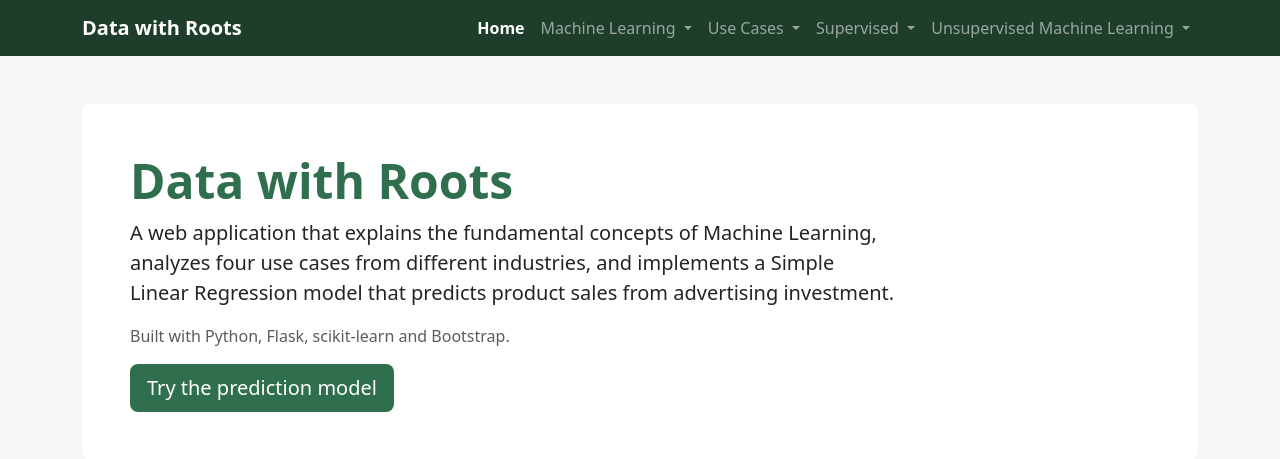
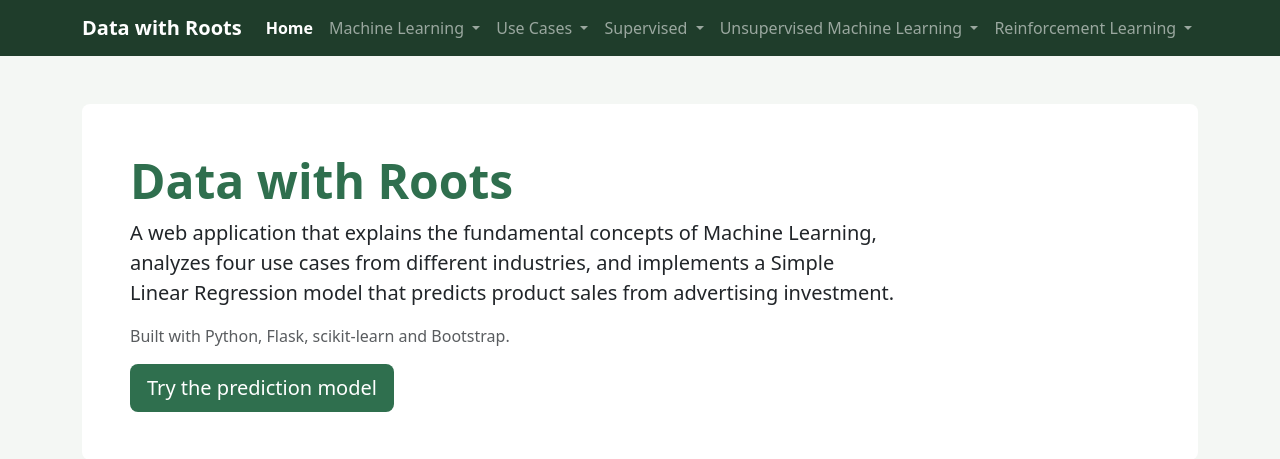
Before and after one commit to santiagocardonasb-lang/Machine-Learning, a Flask app: page / in a window 1280 px wide. Shown: the top 459 px of the page. Run offline with Flask 3, Linux system fonts and the light colour scheme; parts of the project's set-up code (start-up, migrations or seed data) failed here and were passed over.

Commit message:
feat: add reinforcement learning routes and menu

```diff
--- a/app.py
+++ b/app.py
@@ -8,6 +8,8 @@ import logistic_model
 import perceptron_model
 import kmeans_manual
 import kmeans_model
+import rl_environment
+import rl_model
 
 app = Flask(__name__)
 
@@ -209,5 +211,31 @@ def unsupervised_application():
         selection_chart=kmeans_model.SELECTION_CHART,
     )
 
+
+@app.route("/reinforcement/concepts")
+def rl_concepts():
+    return render_template("rl_concepts.html", active="reinforcement")
+
+
+@app.route("/reinforcement/application", methods=["GET", "POST"])
+def rl_application():
+    result = None
+
+    if request.method == "POST":
+        result = rl_model.train()
+
+    return render_template(
+        "rl_application.html",
+        active="reinforcement",
+        grid=rl_environment.GRID,
+        legend=rl_environment.LEGEND,
+        cell_css=rl_environment.CELL_CSS,
+        rewards=rl_environment.REWARD_TABLE,
+        parameters=rl_model.PARAMETERS,
+        actions=rl_environment.ACTION_NAMES,
+        result=result,
+    )
+
+
 if __name__ == "__main__":
     app.run(debug=True)
--- a/templates/base.html
+++ b/templates/base.html
@@ -7,11 +7,13 @@
 
     <link rel="stylesheet"
           href="https://cdn.jsdelivr.net/npm/bootstrap@5.3.3/dist/css/bootstrap.min.css">
+    <link rel="stylesheet"
+          href="https://cdn.jsdelivr.net/npm/bootstrap-icons@1.11.3/font/bootstrap-icons.min.css">
     <link rel="stylesheet" href="{{ url_for('static', filename='style.css') }}">
 </head>
 <body class="d-flex flex-column min-vh-100">
 
-<nav class="navbar navbar-expand-lg navbar-dark bg-brand">
+<nav class="navbar navbar-expand-xl navbar-dark bg-brand">
     <div class="container">
         <a class="navbar-brand fw-bold" href="{{ url_for('home') }}">Data with Roots</a>
 
@@ -95,6 +97,19 @@
                         <li><a class="dropdown-item" href="{{ url_for('unsupervised_application') }}">Clustering Application</a></li>
                     </ul>
                 </li>
+
+                <li class="nav-item dropdown">
+                    <a class="nav-link dropdown-toggle {% if active == 'reinforcement' %}active{% endif %}"
+                       href="#" role="button" data-bs-toggle="dropdown" aria-expanded="false">
+                        Reinforcement Learning
+                    </a>
+
+                    <ul class="dropdown-menu dropdown-menu-end">
+                        <li><h6 class="dropdown-header">Q-Learning</h6></li>
+                        <li><a class="dropdown-item" href="{{ url_for('rl_concepts') }}">Concepts</a></li>
+                        <li><a class="dropdown-item" href="{{ url_for('rl_application') }}">Application</a></li>
+                    </ul>
+                </li>
             </ul>
         </div>
     </div>
```
